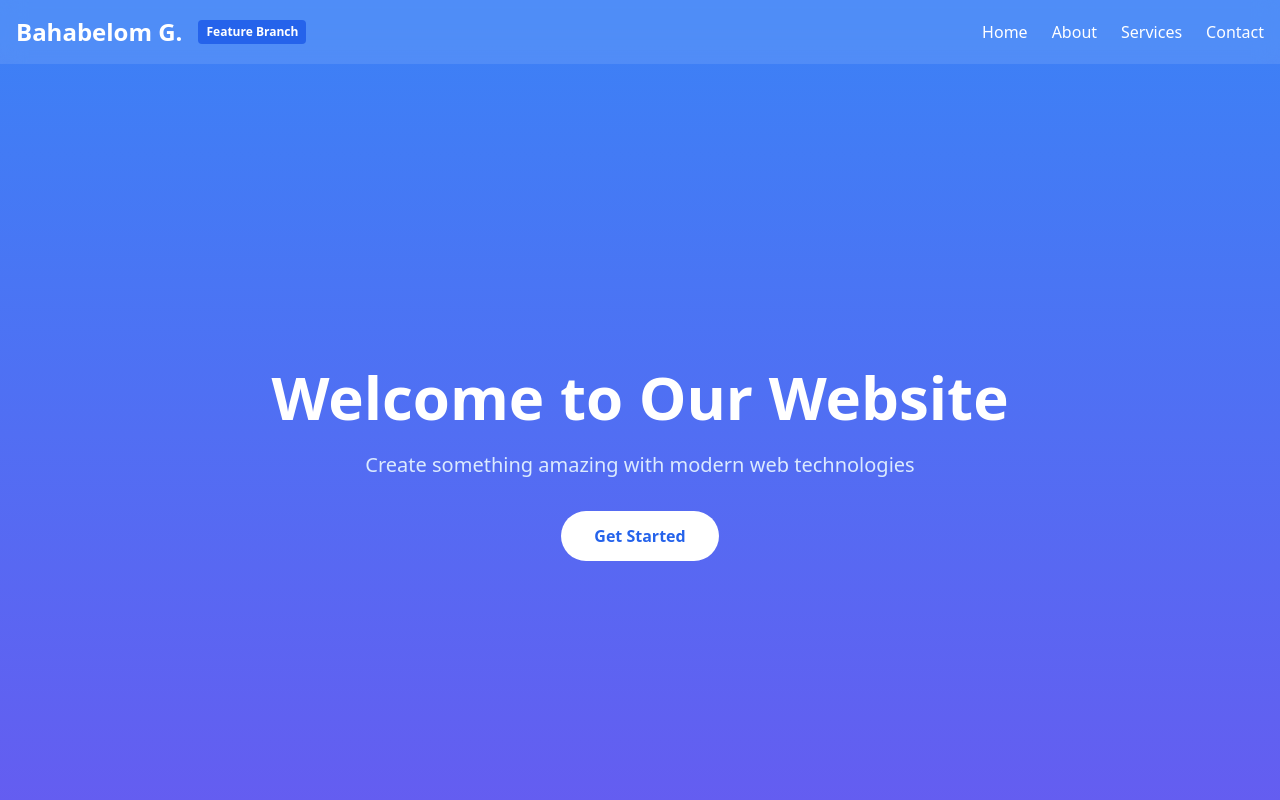
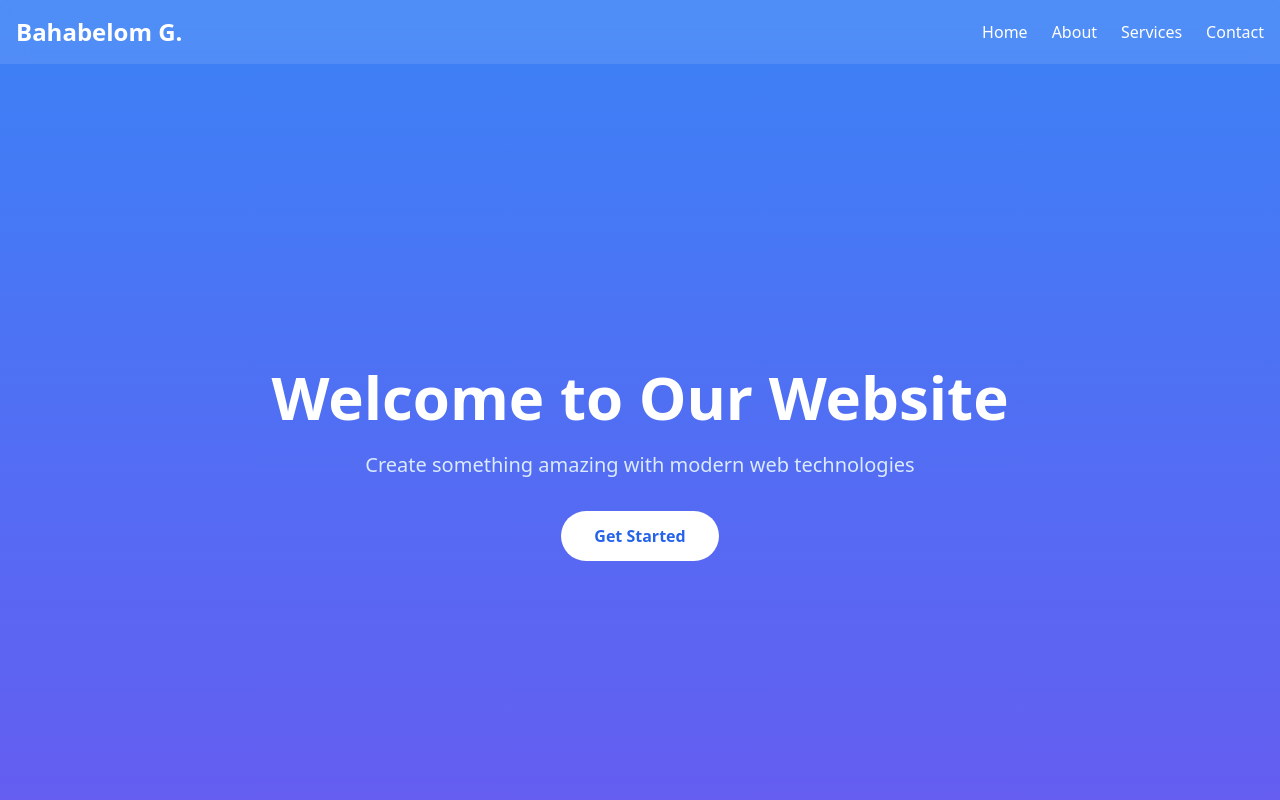
Before and after one commit to bahabelom/cursortrain, a React (Vite) app: page / in a window 1280 px wide. Shown: the top 800 px of the page. Built offline with nearby package versions, Linux system fonts and the light colour scheme.

Commit message:
remove feature branch badg

```diff
--- a/src/components/Navbar.jsx
+++ b/src/components/Navbar.jsx
@@ -13,7 +13,7 @@ const Navbar = () => {
         <div className="flex items-center justify-between">
           <Link to="/" className="text-2xl font-bold text-white flex items-center gap-2">
             Bahabelom G.
-            <span className="bg-blue-600 text-xs text-white px-2 py-1 rounded ml-2">Feature Branch</span>
+
           </Link>
 
           {/* Mobile menu button */}
```
